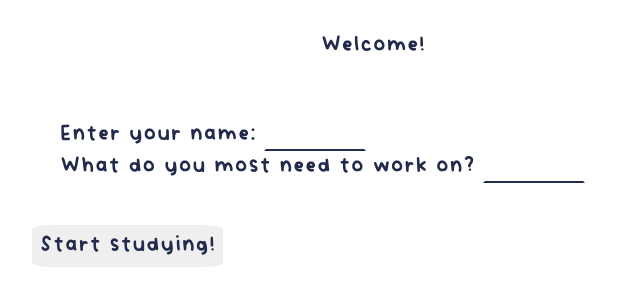
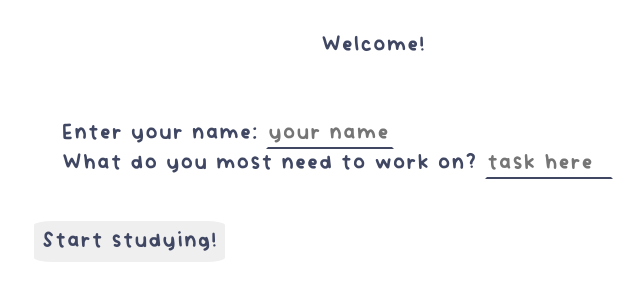
Before and after one commit to UVMHacks2025/team89, a Flask app: page / in a window 1280 px wide. Shown: the top 306 px of the page, without its empty margins (267-910 px from the left). Run offline with Flask 3, Linux system fonts and the light colour scheme.

Commit message:
more changes

```diff
--- a/static/styles.css
+++ b/static/styles.css
@@ -3,7 +3,7 @@
     --clear: hsla(0, 0%, 100%, 0);
     --background-color: hsl(0, 0%, 100%);
     --button-color: hsla(0, 0%, 100%, 0);
-    --p-color: hsl(229, 38%, 22%);
+    --p-color: hsl(228, 21%, 32%);
     --button-accent: hsla(0, 0%, 100%, 0.5);
     --font-color: hsl(0, 0%, 100%);
     /* TEXT SIZE VARIABLES */
@@ -82,8 +82,21 @@ input{
     border-bottom-style: solid;
     border-bottom-color: var(--p-color);
     border-width: 1%;
-    width: 15%;
+    padding: 0%;
+    width: 20%;
+    display: inline-block;
+    /* grow as you type */
+    overflow-x:auto;
+    /* make that ugly selection box go away*/
+    outline: 0;
+
+    max-width: 60%;
+    height: 15%;
 }
+
+/* input::selection {
+    background-color:transparent;
+} */
 
 /*
 form .prompt * {
--- a/templates/index.html
+++ b/templates/index.html
@@ -14,11 +14,15 @@
       <section class="prompt">
         <section>
           <label for="name">Enter your name:</label>
-          <input type="text" name="name" id="name-input"></input>
+
+          <input type="text" name="name" placeholder = "your name here" id="name-input"></input>
+
         </section>
         <section>
           <label for="task">What do you most need to work on?</label>
-          <input type="text" name="task" id="task-input"></input>
+
+          <input type="text" placeholder = "task here" name="task" id="task-input"></input>
+
         </section>
       </section>
       <button type="button" id="start">Start studying!</button>
```
